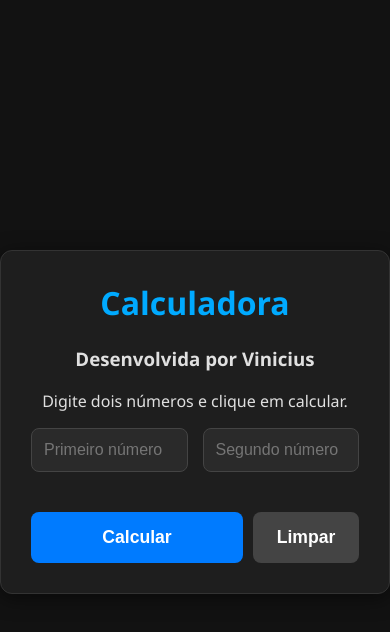
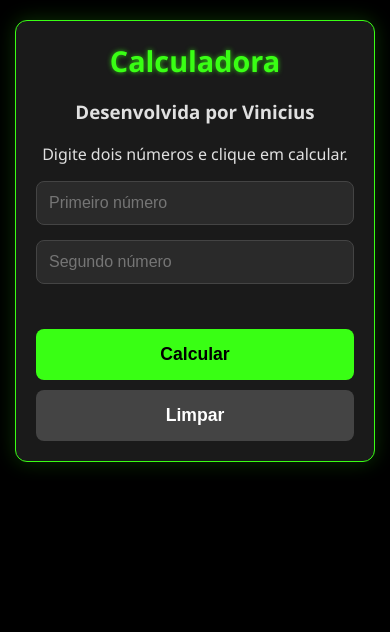
Before and after one commit to viniols1/calculadora-4-operacoes, a plain HTML site: page index.html in a window 390 px wide. Drawn offline with Linux system fonts and the light colour scheme.

Commit message:
Update style.css

```diff
--- a/style.css
+++ b/style.css
@@ -1,32 +1,36 @@
 body {
     font-family: 'Segoe UI', Tahoma, Geneva, Verdana, sans-serif;
-    background-color: #121212;
+    background-color: #000000;
     color: #e0e0e0;
     display: flex;
     justify-content: center;
     align-items: center;
     min-height: 100vh;
     margin: 0;
+    padding: 15px;
+    box-sizing: border-box;
 }
 
 .calculator-container {
-    background-color: #1e1e1e;
+    background-color: #1a1a1a;
     padding: 30px;
     border-radius: 12px;
-    box-shadow: 0 4px 20px rgba(0, 0, 0, 0.5);
-    border: 1px solid #333;
+    border: 1px solid #39FF14;
+    box-shadow: 0 0 20px rgba(57, 255, 20, 0.2);
     text-align: center;
-    width: 90%;
+    width: 100%;
     max-width: 400px;
 }
 
 h1 {
     margin-top: 0;
-    color: #00aaff;
+    color: #39FF14;
+    text-shadow: 0 0 5px rgba(57, 255, 20, 0.7);
 }
 
 .input-group {
     display: flex;
+    flex-direction: column;
     gap: 15px;
     margin-bottom: 5px;
 }
@@ -39,11 +43,14 @@ input[type="number"] {
     border: 1px solid #444;
     color: #e0e0e0;
     border-radius: 8px;
+    box-sizing: border-box;
+    transition: all 0.3s ease;
 }
 
 input[type="number"]:focus {
     outline: none;
-    border-color: #007bff;
+    border-color: #39FF14;
+    box-shadow: 0 0 10px rgba(57, 255, 20, 0.5);
 }
 
 input::-webkit-outer-spin-button,
@@ -52,13 +59,13 @@ input::-webkit-inner-spin-button {
   margin: 0;
 }
 input[type=number] {
-  -moz-appearance: textfield;
+-moz-appearance: textfield;
 }
 
 .error-message {
     color: #ff4d4d;
     height: 20px;
-    margin: 5px 0 15px 0;
+    margin: 10px 0 15px 0;
     font-weight: bold;
 }
 
@@ -72,7 +79,7 @@ button {
     padding: 15px;
     font-size: 1.1rem;
     font-weight: bold;
-    color: white;
+    color: #000;
     border: none;
     border-radius: 8px;
     cursor: pointer;
@@ -80,32 +87,34 @@ button {
 }
 
 #calculate-btn {
-    background-color: #007bff;
+    background-color: #39FF14;
 }
 
 #calculate-btn:hover {
-    background-color: #0056b3;
+    background-color: #ffffff;
+    box-shadow: 0 0 15px rgba(57, 255, 20, 0.8);
     transform: translateY(-2px);
 }
 
 #clear-btn {
     background-color: #444;
+    color: #fff;
 }
 #clear-btn:hover {
-    background-color: #555;
+    background-color: #666;
 }
 
 #results-container {
     margin-top: 30px;
     text-align: left;
-    border-top: 1px solid #333;
+    border-top: 1px solid #39FF14;
     padding-top: 20px;
 }
 
 #results-list {
     list-style-type: none;
     padding: 0;
-    font-size: 1.2rem;
+    font-size: 1.1rem;
 }
 
 #results-list li {
@@ -119,9 +128,31 @@ button {
 
 #results-list li span {
     font-weight: bold;
-    color: #00aaff;
+    color: #39FF14;
 }
 
 .hidden {
     display: none;
 }
+
+@media (max-width: 480px) {
+    body {
+
+        align-items: flex-start;
+        padding-top: 20px;
+    }
+
+    .calculator-container {
+        padding: 20px;
+        width: 100%;
+        max-width: none;
+    }
+
+    h1 {
+        font-size: 1.8rem;
+    }
+
+    .button-group {
+        grid-template-columns: 1fr;
+    }
+}
```
